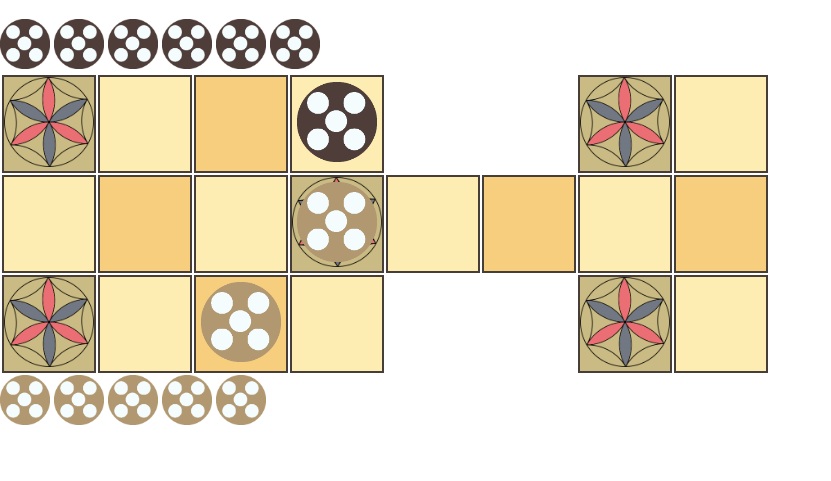
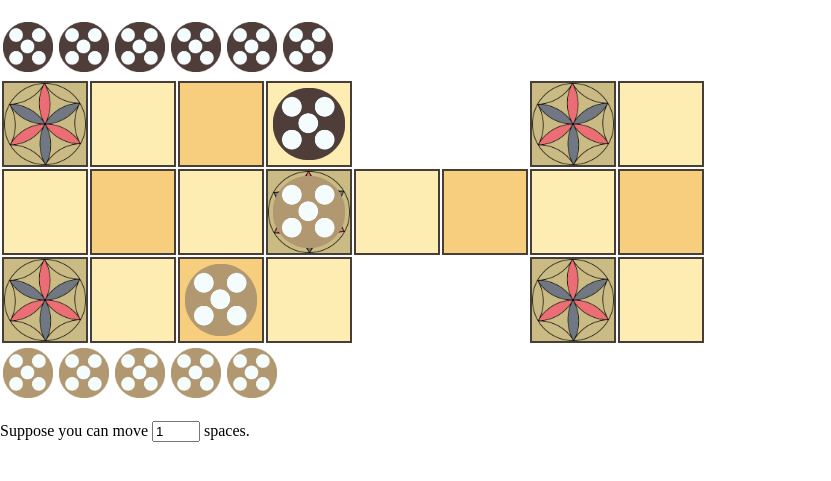
Before and after one commit to samuel-hunter/ur-game, a plain HTML site: page static/index.html in a window 1280 px wide. Shown: the part 61-542 px from the top of the page, without its empty margins (0-831 px from the left). Drawn offline with Linux system fonts and the light colour scheme.

Commit message:
Set up interactive UI for pawn selecting

```diff
--- a/static/app.css
+++ b/static/app.css
@@ -12,10 +12,9 @@ body {
     padding: 0;
 }
 
-.ur-board td.tile {
+.tile {
     width: 5em;
     height: 5em;
-    padding: 5px;
     background-color: #fdedb2;
     margin: 0;
     border: 2px solid #473e37;
@@ -26,16 +25,25 @@ body {
     background-color: #f7ce7e;
 }
 
-.ur-board td.tile.rosette {
+.tile.rosette {
     background-color: #cabb84 !important;
     background-image: url(rosette.png);
     background-size: contain;
     background-repeat: no-repeat;
 }
 
-.tile .black, .tile .white {
-    width: 100%;
-    height: 100%;
+.tile .piece {
+    width: 90%;
+    height: 90%;
+    padding: 0;
+    margin: 0 0 -4px 0; /* This works but I don't know how */
+    padding: 5%;
+
+    /* filter: drop-shadow(5px 5px 2px #5A4A3B); */
+}
+
+.tile.selected {
+    background-color: #A45A52 !important;
 }
 
 .black {
@@ -46,7 +54,16 @@ body {
     content: url(white-piece.png);
 }
 
-.pool a {
+.pool .piece {
     width: 50px;
     height: 50px;
+    padding: 3px;
 }
+
+.piece[data-player=you]:not(.invalid-move) {
+    cursor: pointer;
+}
+
+.piece[data-player=you].invalid-move {
+    cursor: not-allowed;
+}
--- a/static/app.js
+++ b/static/app.js
@@ -1,4 +1,98 @@
 /* global WebSocket */
+
+var playerColor = 'white'
+var lastRoll = 1
+
+function updateRoll() {
+  lastRoll = parseInt(document.getElementById('roll').value)
+}
+
+function toPlayer (color) {
+  if (playerColor == 'white' ^ color == 'white') {
+    return 'opponent'
+  } else {
+    return 'you'
+  }
+}
+
+function getTile (color, position) {
+  if (position > 4 && position < 13) {
+    return document.getElementById('shared-' + position)
+  } else {
+    return document.getElementById(toPlayer(color) + '-' + position)
+  }
+}
+
+function removePiece (tile) {
+  tile.innerHTML = ''
+}
+
+function clearBoard () {
+  for (let tile of document.getElementsByClassName('tile')) {
+    removePiece(tile)
+  }
+}
+
+function isValidDestination(tile) {
+  if (tile.children.length === 0) return true
+
+  let piece = tile.children[0]
+  if (piece.getAttribute('data-player') === 'you') return false
+  if (tile.classList.contains('rosette')) return false
+  return true
+}
+
+function highlightDestination () {
+  let position = parseInt(this.getAttribute('data-position'))
+  var tile = getTile(playerColor, position + lastRoll)
+  tile.classList.add('selected')
+
+  if (!isValidDestination(tile)) {
+    this.classList.add('invalid-move')
+  }
+}
+
+function unhighlightSelected () {
+  for (let elem of document.getElementsByClassName('tile')) {
+    elem.classList.remove('selected')
+  }
+
+  for (let elem of document.getElementsByClassName('invalid-move')) {
+    elem.classList.remove('invalid-move')
+  }
+}
+
+
+function createPiece (color, position) {
+  var piece = document.createElement('span')
+  let player = toPlayer(color)
+
+  if (player === 'you') {
+    piece.onmouseenter = highlightDestination
+    piece.onmouseleave = unhighlightSelected
+  }
+
+  piece.setAttribute('data-position', position)
+  piece.setAttribute('data-player', player)
+  piece.classList.add('piece', color)
+  return piece
+}
+
+function addPiece (color, position) {
+  var tile = getTile(color, position)
+  var piece = createPiece(color, position)
+  tile.appendChild(piece)
+}
+
+function setSparePieces (color, amnt) {
+  let player = toPlayer(color)
+  var piecePool = document.getElementById(player + '-pool')
+  piecePool.innerHTML = ''
+  for (var i = 0; i < amnt; i++) {
+    var piece = createPiece(color, 0)
+    piecePool.appendChild(piece)
+  }
+}
 
 function start () {
   var socketUrl = 'ws://' + document.domain + ':8081/new'
@@ -14,6 +108,12 @@ function start () {
     console.log({message: 'sending', data: data})
     webSocket.send(JSON.stringify(data))
   }
+
+  addPiece('white', 2)
+  addPiece('white', 8)
+  addPiece('black', 1)
+  setSparePieces('white', 5)
+  setSparePieces('black', 6)
 }
 
 if (document.readyState != 'loading') {
--- a/static/index.html
+++ b/static/index.html
@@ -9,59 +9,44 @@
   <body>
     <h1>The Royal Game of Ur</h1>
 
-    <div class="pool opponent-pool">
-      <a class="black"></a>
-      <a class="black"></a>
-      <a class="black"></a>
-      <a class="black"></a>
-      <a class="black"></a>
-      <a class="black"></a>
+    <div id="opponent-pool" class="pool">
     </div>
     <table class="ur-board">
       <tr>
-        <td class="tile opponent-4 rosette"></td>
-        <td class="tile opponent-3"></td>
-        <td class="tile opponent-2"></td>
-        <td class="tile opponent-1">
-          <a class="black"></a>
-        </td>
+        <td id="opponent-4" class="tile rosette"></td>
+        <td id="opponent-3" class="tile"></td>
+        <td id="opponent-2" class="tile"></td>
+        <td id="opponent-1" class="tile"></td>
         <td></td>
         <td></td>
-        <td class="tile opponent-14 rosette"></td>
-        <td class="tile opponent-13"></td>
+        <td id="opponent-14" class="tile rosette"></td>
+        <td id="opponent-13" class="tile"></td>
       </tr>
       <tr>
-        <td class="tile shared-5"></td>
-        <td class="tile shared-6"></td>
-        <td class="tile shared-7"></td>
-        <td class="tile shared-8 rosette">
-          <a class="white" href></a>
-        </td>
-        <td class="tile shared-9"></td>
-        <td class="tile shared-10"></td>
-        <td class="tile shared-11"></td>
-        <td class="tile shared-12"></td>
+        <td id="shared-5" class="tile"></td>
+        <td id="shared-6" class="tile"></td>
+        <td id="shared-7 " class="tile"></td>
+        <td id="shared-8" class="tile rosette"></td>
+        <td id="shared-9" class="tile"></td>
+        <td id="shared-10" class="tile"></td>
+        <td id="shared-11" class="tile"></td>
+        <td id="shared-12" class="tile"></td>
       </tr>
       <tr>
-        <td class="tile you-4 rosette"></td>
-        <td class="tile you-3"></td>
-        <td class="tile you-2">
-          <a class="white" href></a>
-        </td>
-        <td class="tile you-1"></td>
+        <td id="you-4" class="tile rosette"></td>
+        <td id="you-3" class="tile"></td>
+        <td id="you-2" class="tile"></td>
+        <td id="you-1" class="tile"></td>
         <td></td>
         <td></td>
-        <td class="tile you-14 rosette"></td>
-        <td class="tile you-13"></td>
+        <td id="you-14" class="tile rosette"></td>
+        <td id="you-13" class="tile"></td>
       </tr>
     </table>
-    <div class="pool you-pool">
-      <a class="white" href></a>
-      <a class="white" href></a>
-      <a class="white" href></a>
-      <a class="white" href></a>
-      <a class="white" href></a>
+    <div id="you-pool" class="pool">
     </div>
+
+    <p>Suppose you can move <input id="roll" type="number" onchange="updateRoll()" min="1" max="4" value="1"> spaces.</p>
     <script src="app.js"></script>
   </body>
 </html>
```
